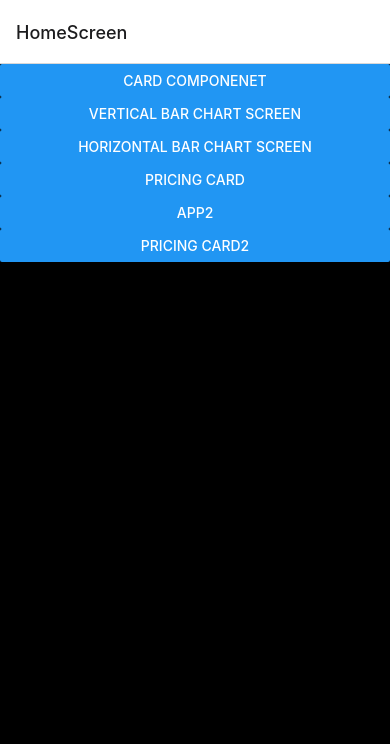
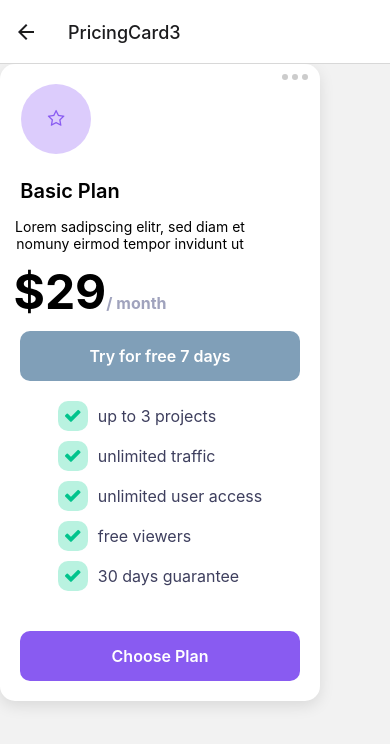
Before and after one commit to MobilDevCode/AwesomeProject, a React Native app: screen /PricingCard3 in a window 390 px wide. Shown: the top 744 px of the page. Built offline with nearby package versions, Linux system fonts and the light colour scheme.

Commit message:
Pricing Card 3

```diff
--- a/App.js
+++ b/App.js
@@ -10,7 +10,7 @@ import HorizontalBarChartScreen from './src/HorizontalBarChartScreen';
 import PricingCard from './src/PricingCard';
 import HomeScreen from './src/HomeScreen';
 import PricingCard2 from './src/PricingCard2';
-
+import PricingCard3 from './src/PricingCard3';
 const Stack = createNativeStackNavigator();
 
 function App() {
@@ -24,7 +24,7 @@ function App() {
       <Stack.Screen name="Card" component={CardComp} />
       <Stack.Screen name="VerticalBarChartScreen" component={VerticalBarChartScreen} />
       <Stack.Screen name="HorizontalBarChartScreen" component={HorizontalBarChartScreen} />
-      <Stack.Screen name="PricingCard" component={ PricingCard} />
+      <Stack.Screen name="PricingCard3" component={PricingCard3} />
       </Stack.Navigator>
 
     </NavigationContainer>
--- a/src/HomeScreen.js
+++ b/src/HomeScreen.js
@@ -10,6 +10,7 @@ export default function HomeScreen({navigation}) {
       <Button title='Pricing Card' onPress={()=>(navigation.navigate("PricingCard"))}></Button>
       <Button title='App2' onPress={()=>(navigation.navigate("App2"))}></Button>
       <Button title='Pricing Card2' onPress={()=>(navigation.navigate("PricingCard2"))}></Button>
+      <Button title='Pricing Card3' onPress={()=>(navigation.navigate("PricingCard3"))}></Button>
 
     </View>
   )
--- /dev/null
+++ b/src/PricingCard3.js
@@ -0,0 +1,143 @@
+import { View, Text, StyleSheet,TouchableOpacity } from 'react-native'
+import React from 'react'
+import FontAwesome from 'react-native-vector-icons/FontAwesome';
+
+export default function PricinCard3() {
+  return (
+    <View style={styles.card}>
+      <View style={styles.dotContainer}>
+        <View style={styles.dot} />
+        <View style={styles.dot} />
+        <View style={styles.dot} />
+      </View>
+      <View style={styles.StarIcon}>
+    <FontAwesome name="star-o" size={18} color="#895bf1" />
+    </View>
+       <Text style={styles.planTitle}>Basic Plan</Text>
+       <Text style={styles.planTitleText}>Lorem sadipscing elitr, sed diam et</Text>
+       <Text style={styles.planTitleText}>nomuny eirmod tempor invidunt ut</Text>
+
+      <Text style={styles.price}>$29<Text style={styles.perMonth}>/ month</Text></Text>
+
+      <TouchableOpacity style={styles.Trybutton}>
+        <Text style={styles.buttonText}>Try for free 7 days</Text>
+      </TouchableOpacity>
+      <View style={styles.featuresContainer}>
+        {['up to 3 projects', 'unlimited traffic', 'unlimited user access', 'free viewers', '30 days guarantee'].map((feature, index) => (
+          <View key={index} style={styles.featureItem}>
+           <View style={styles.icon}>
+            <FontAwesome name="check" size={18} color="#00C48C" />
+            </View>
+            <Text style={styles.featureText}>{feature}</Text>
+          </View>
+        ))}
+      </View>
+      <TouchableOpacity style={styles.button}>
+        <Text style={styles.buttonText}>Choose Plan</Text>
+      </TouchableOpacity>
+    </View>
+  )
+}
+
+const styles = StyleSheet.create({
+  featuresContainer: {
+    alignItems: 'flex-start',
+    marginBottom: 30,
+  },
+  featureItem: {
+    flexDirection: 'row',
+    alignItems: 'center',
+    marginBottom: 10,
+  },
+  featureText: {
+    marginLeft: 10,
+    fontSize: 16,
+    color: '#3E3F5E',
+  },
+  icon:{
+    backgroundColor:"#b9f2e0",
+    width:30,
+    height:30,
+    justifyContent:"center",
+    alignItems:"center",
+    borderRadius:10,
+  },
+  card: {
+    width: 320,
+    borderRadius: 15,
+    padding: 20,
+    backgroundColor: '#fff',
+    alignItems: 'center',
+    shadowColor: '#000',
+    shadowOpacity: 0.1,
+    shadowOffset: { width: 0, height: 5 },
+    shadowRadius: 15,
+    elevation: 5,
+  },
+  button: {
+    width: '100%',
+    padding: 15,
+    borderRadius: 10,
+    backgroundColor: '#895bf1',
+    alignItems: 'center',
+  },
+  Trybutton:{
+    width: '100%',
+    padding: 15,
+    borderRadius: 10,
+    backgroundColor: '#809fb8',
+    alignItems: 'center',
+    marginBottom:20,
+  },
+  buttonText: {
+    color: '#fff',
+    fontSize: 16,
+    fontWeight: '600',
+  },
+  price: {
+    fontSize: 48,
+    fontWeight: '700',
+    color: '#000',
+    marginVertical:10,
+    left:-70,
+  },
+  perMonth: {
+    fontSize: 16,
+    color: '#A0A3BD',
+    marginBottom: 20,
+  },
+  planTitle: {
+    fontSize: 20,
+    fontWeight: '600',
+    marginBottom: 15,
+    color: '#000',
+    left:-90,
+  },
+  planTitleText:{
+    left:-30,
+
+  },
+  StarIcon:{
+    backgroundColor:"#dcccfc",
+    justifyContent:"center",
+    alignItems:"center",
+    width:70,
+    height:70,
+    borderRadius:50,
+    left:-104,
+    marginBottom:25,
+  },
+  dotContainer: {
+    flexDirection: 'row',
+    position: 'absolute',
+    top: 10,
+    right: 10,
+  },
+  dot: {
+    width: 6,
+    height: 6,
+    borderRadius: 3,
+    backgroundColor: '#ccc',
+    marginHorizontal: 2,
+  },
+})
```
